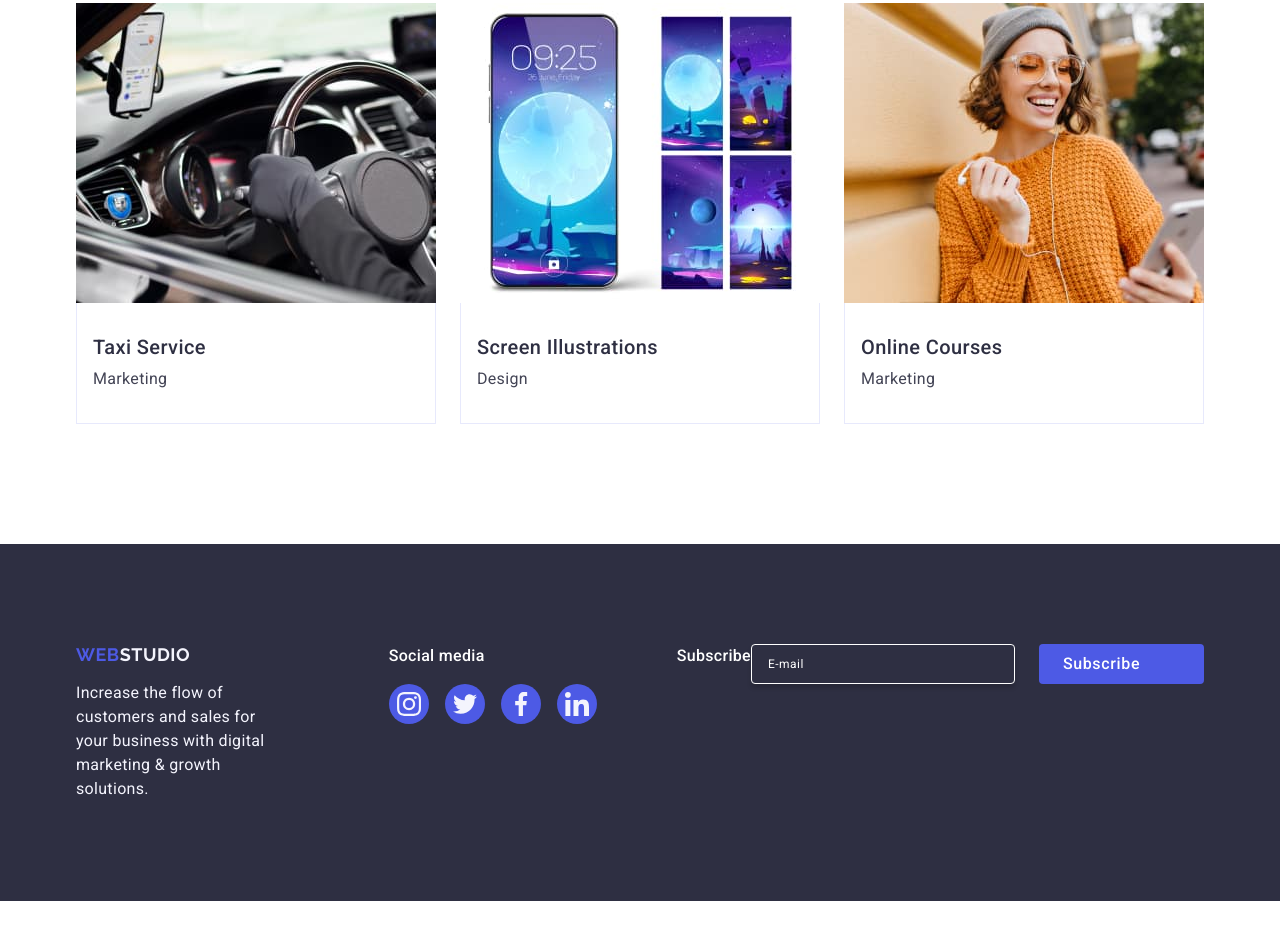
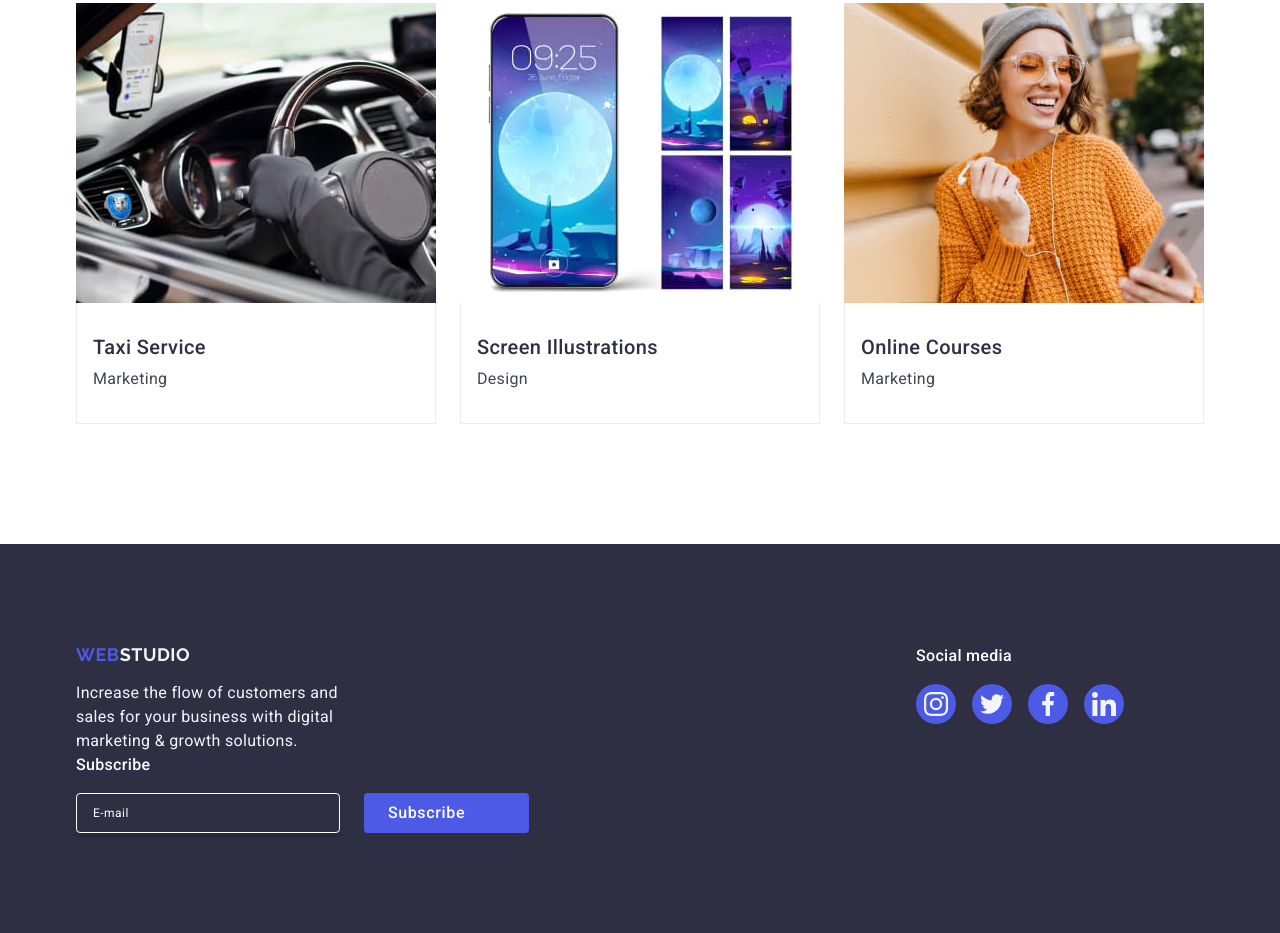
Before and after one commit to Asya2221/goit-markup-hw-05, a plain HTML site: page index.html in a window 1280 px wide. Shown: the part 2639-3572 px from the top of the page. Before the commit the page ends 3540 px from the top, so only its background shows below. Drawn offline with nearby package versions, Linux system fonts and the light colour scheme.

Commit message:
Коммит изменений в подмодуле

```diff
--- a/index.html
+++ b/index.html
@@ -353,6 +353,8 @@
                             </li>
                         </ul>
                     </div>
+                </div>
+                <div class="footer-form-container">
                     <p class="footer-form-text">Subscribe</p>
                     <form class="footer-form">
                         <label class="footer-label">
```
Lines whose indentation alone changed are shown as unchanged.
